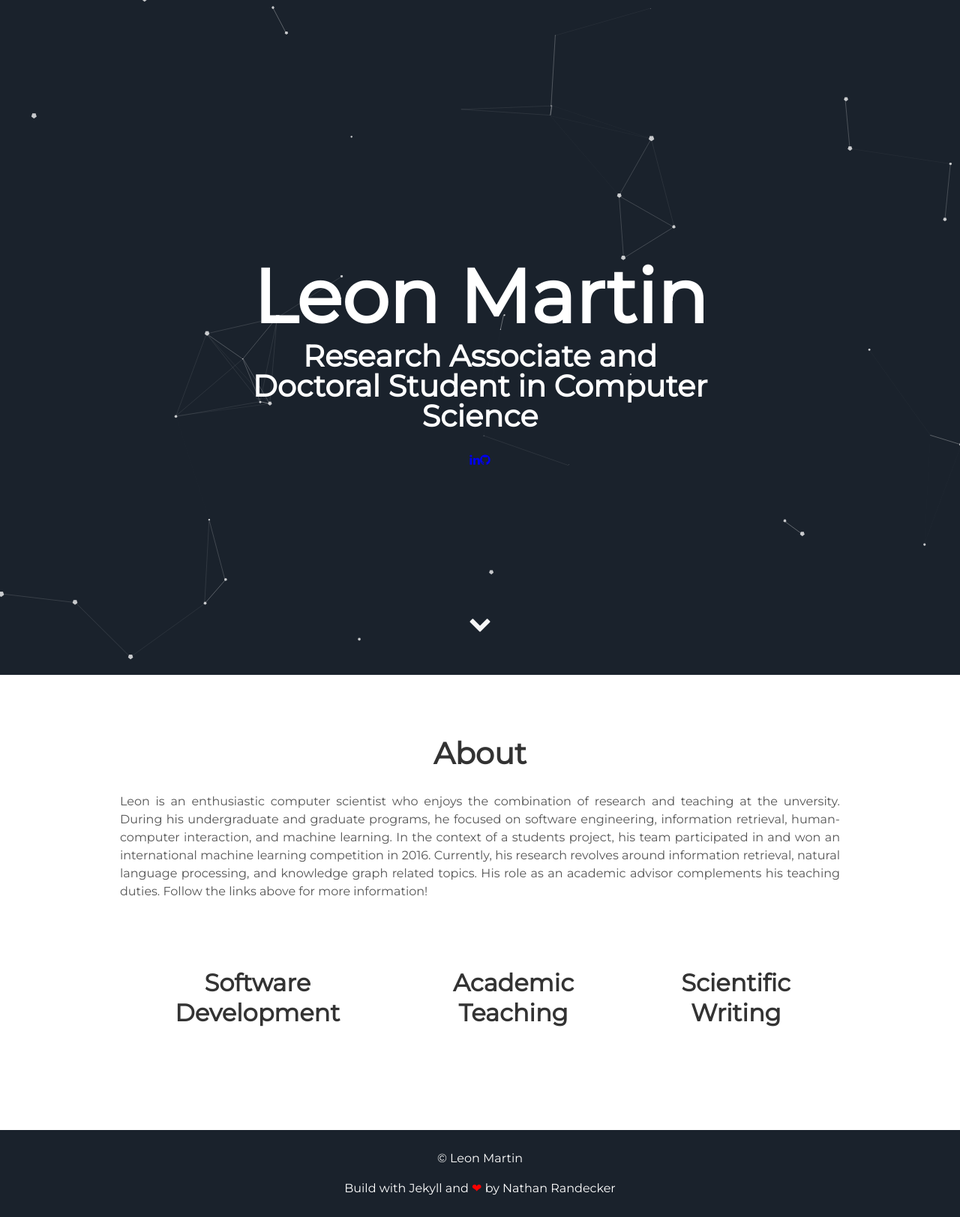
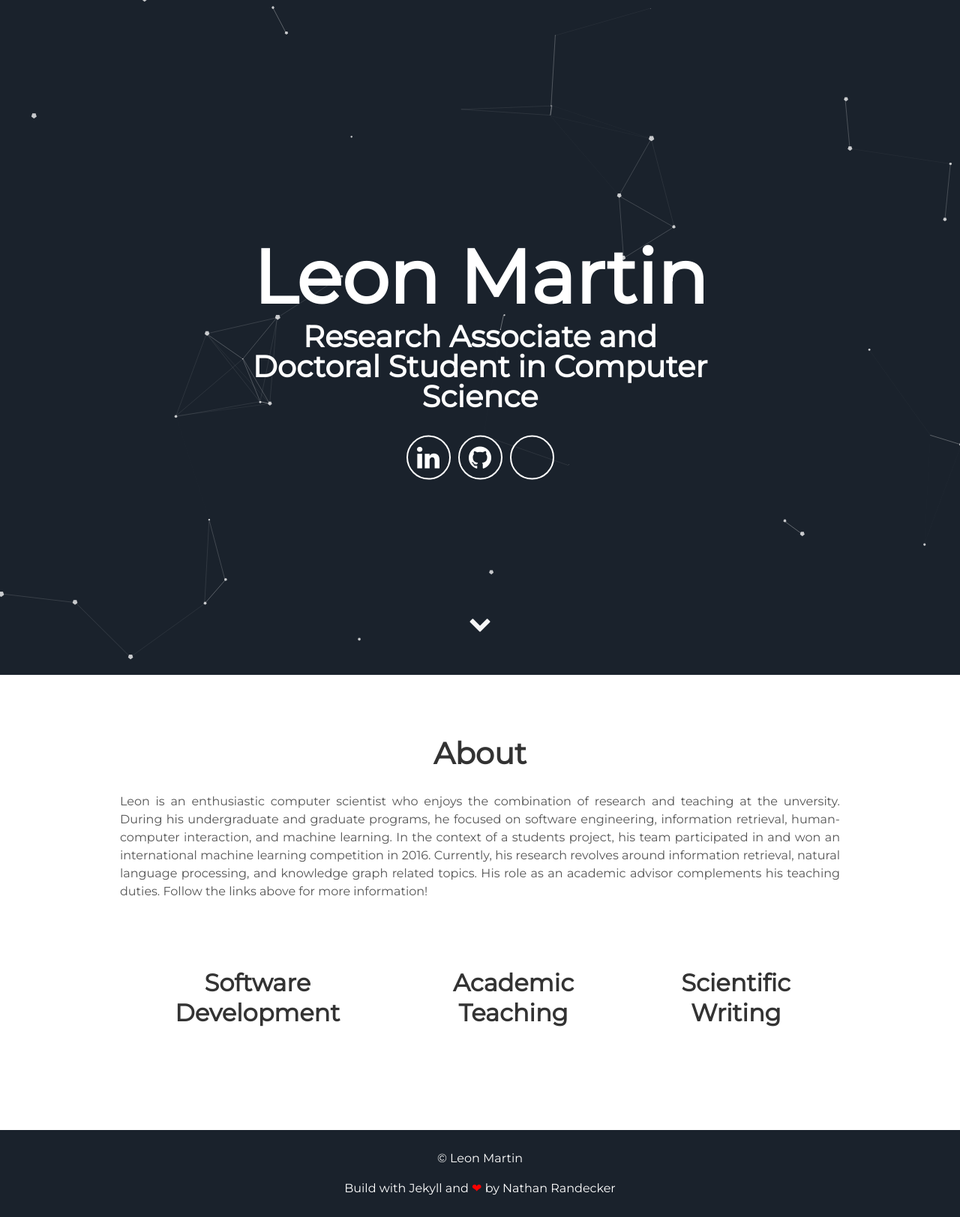
Before and after one commit to leonmartin/leonmartin.github.io, a Jekyll site: the page built from index.html, in a window 1280 px wide. Shown: the whole page at 75% size. Built offline with Jekyll 4.4.1, drawn with Linux system fonts in a browser that asks for light colours.

Commit message:
updated icons

```diff
--- a/_includes/header.html
+++ b/_includes/header.html
@@ -6,11 +6,11 @@
     </h1>
     <div class="header-icons">
       <a aria-label="My LinkedIn" target="_blank" href="https://www.linkedin.com/in/leon-martin-082411193/"><i
-          class="fa fa-linkedin" aria-hidden="true"></i></a>
-      <a aria-label="My Github" target="_blank" href="https://github.com/leonmartin"><i class="fa fa-github"
+          class="icon fa fa-linkedin" aria-hidden="true"></i></a>
+      <a aria-label="My Github" target="_blank" href="https://github.com/leonmartin"><i class="icon fa fa-github"
           aria-hidden="true"></i></a>
       <a aria-label="My ORCID" target="_blank" href="https://orcid.org/0000-0002-6747-5524"><i
-          class="fa fa-orcid" aria-hidden="true"></i></a>
+          class="icon fa fa-orcid" aria-hidden="true"></i></a>
     </div>
     <div class="header-links">
       <!-- <a class="link" href="#about" data-scroll>About Me</a>
```
